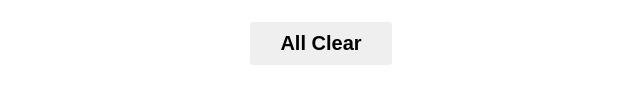
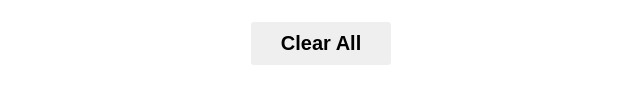
Before and after one commit to Tanmay0Bhosale/TemperatureConverter, a plain HTML site: page tempconcerter.html in a window 1280 px wide. Shown: the part 477-580 px from the top of the page, 319-959 px from the left. Drawn offline with Linux system fonts and the light colour scheme.

Commit message:
fixed typo error

```diff
--- a/tempconcerter.html
+++ b/tempconcerter.html
@@ -137,7 +137,7 @@ input{
         <span class="icon">&#8457</span>
     </div>
     <div class="button">
-        <button>All Clear</button>
+        <button>Clear All</button>
     </div>
     </div>
     <script src="tempscript.js"></script>
```
